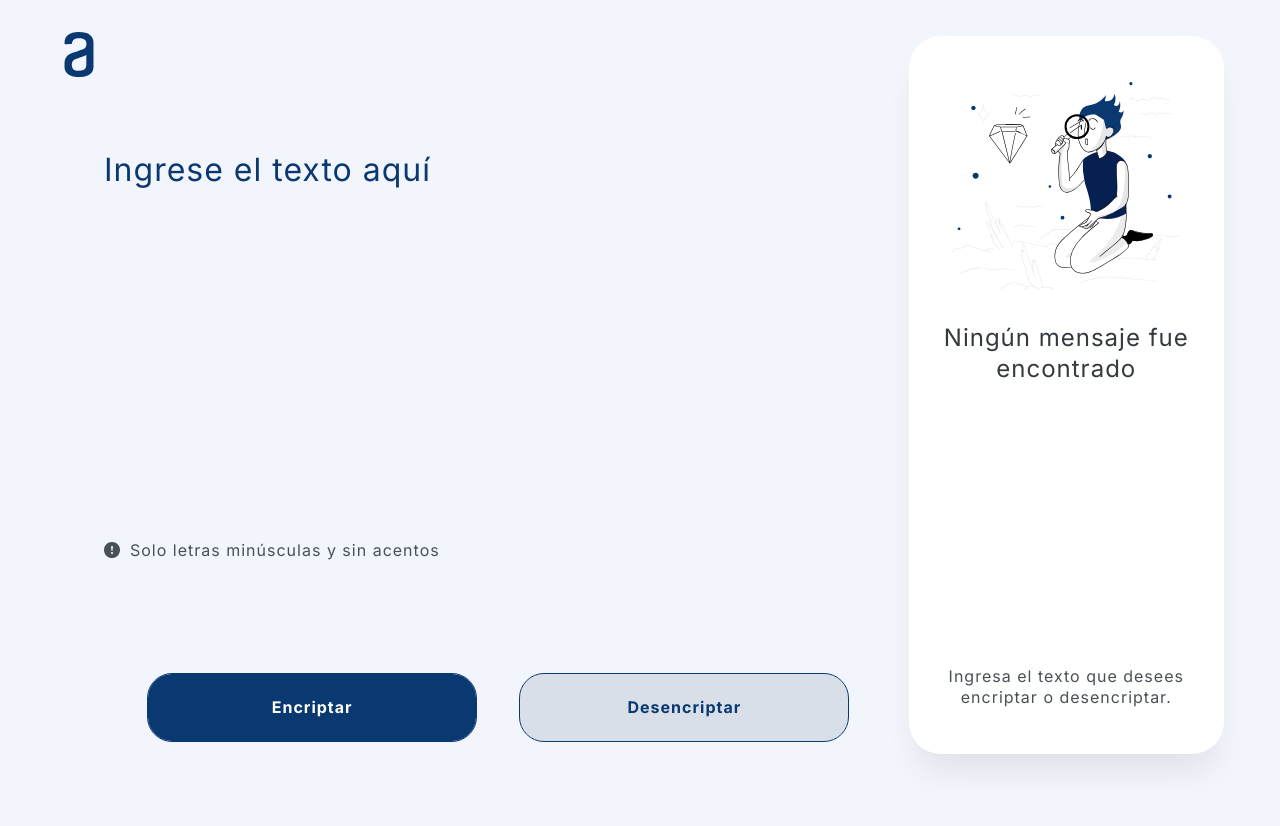
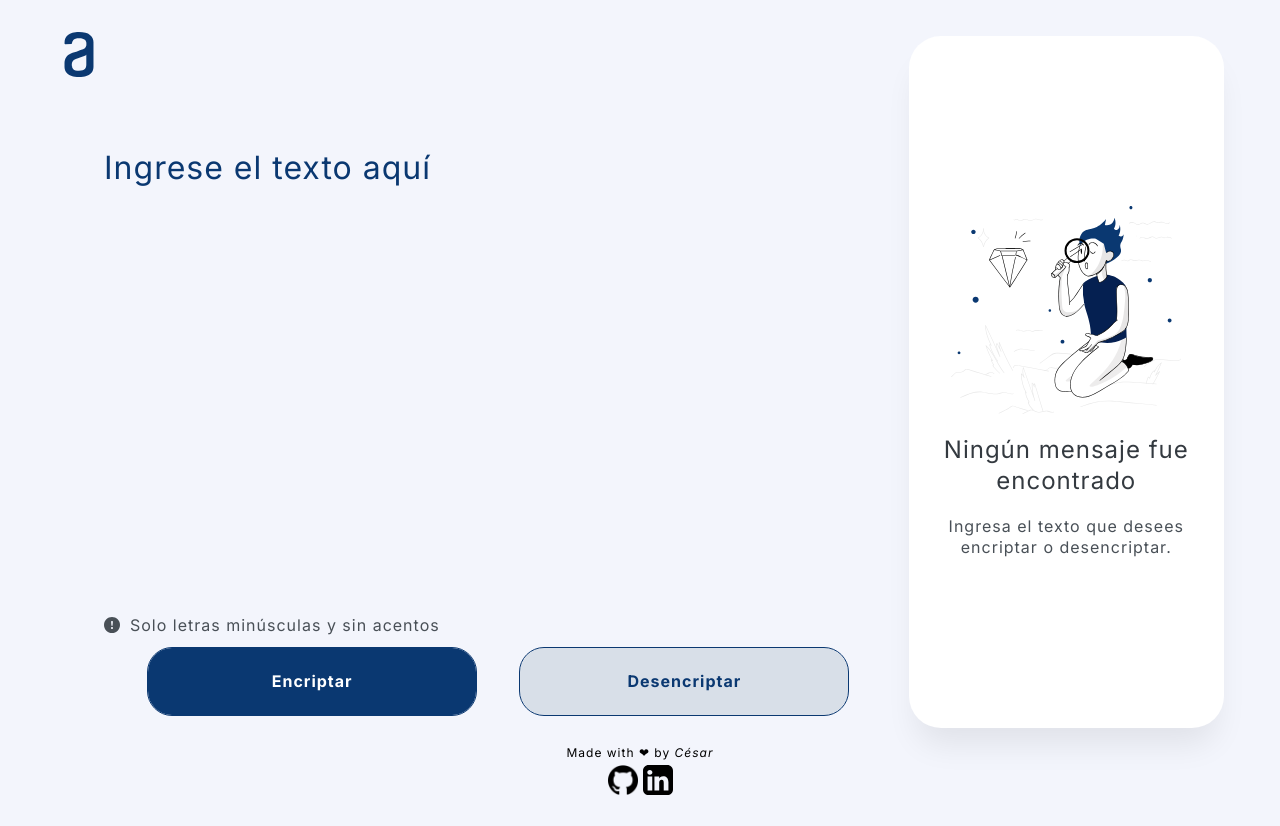
Before and after one commit to CesarCarmona30/EncriptadorONE, a plain HTML site: page index.html in a window 1280 px wide. After the commit the page ends 800 px from the top, so only its background shows below. Drawn offline with Linux system fonts and the light colour scheme.

Commit message:
update files

```diff
--- a/assets/css/style.css
+++ b/assets/css/style.css
@@ -163,7 +163,7 @@ textarea::placeholder {
 	flex-direction: column;
 	justify-content: center;
 	padding: 16px;
-	gap: 32px;
+	gap: 20px;
 	box-shadow: 0px 24px 32px -8px rgba(0, 0, 0, 0.08);
 }
 .setting{
@@ -207,9 +207,11 @@ footer {
 	flex-direction: column;
 	justify-content: center;
 	align-items: center;
+	gap: 6px;
 }
 .creator{
-	font-size: 18px;
+	font-family: 'Inter';
+	font-size: 12px;
 }
 .owner{
 	color: #000;
--- a/index.html
+++ b/index.html
@@ -2,8 +2,10 @@
 <html lang="en">
 <head>
   <meta charset="UTF-8">
+  <meta http-equiv="X-UA-Compatible" content="IE=edge">
   <meta name="viewport" content="width=device-width, initial-scale=1.0">
   <title>Encriptador</title>
+  <link rel="shortcut icon" type="image/x-icon" href="./assets/imgs/alura-white-logo.png">
   <link rel="stylesheet" href="./assets/css/reset.css">
   <link rel="stylesheet" href="./assets/css/style.css">
   <link rel="preconnect" href="https://fonts.googleapis.com">
@@ -23,36 +25,38 @@
   <main>
     <article class="container">
       <section class="left">
-        <textarea class="text-input" cols="30" rows="10" placeholder="Ingrese el texto aquí"></textarea>
+        <textarea class="text-input" placeholder="Ingrese el texto aquí"></textarea>
         <div class="content_buttons">
           <span class="info">
             <img src="./assets/imgs/alert.svg" alt="advertencia">
               Solo letras minúsculas y sin acentos
-          </span>
-        </div>
-        <div class="buttons">
-          <button class="btn-encrypt">Encriptar</button>
-          <button class="btn-decrypt">Desencriptar</button>
+            </span>
+            <div class="buttons">
+              <button class="btn-encrypt">Encriptar</button>
+              <button class="btn-decrypt">Desencriptar</button>
+            </div>
         </div>
       </section>
       <section class="right">
         <img src="./assets/imgs/search.svg" class="search" alt="Ningún mensaje fue encontrado. Ingresa el texto que desees encriptar o desencriptar.">
-        <textarea class="text-output" cols="20" rows="10" readonly placeholder="Ningún mensaje fue encontrado"></textarea>
+        <textarea class="text-output" readonly placeholder="Ningún mensaje fue encontrado"></textarea>
         <p class="info" id="text-info">Ingresa el texto que desees encriptar o desencriptar.</p>
         <button class="btn-copy bn-hide">Copiar</button>
       </section>
     </article>
   </main>
   <footer class="footer">
-    <p class="creator">
-      <a href="https://github.com/CesarCarmona30" target="_blank" class="owner"></a>
+    <p class="creator">Made with ❤ by
+      <a href="https://github.com/CesarCarmona30" target="_blank" class="owner">
+        César
+      </a>
     </p>
     <div>
-      <a href="" target="_blank">
-        <img class="links" src="" alt="">
+      <a href="https://github.com/CesarCarmona30" target="_blank">
+        <img class="links" src="./assets/imgs/github-black.png" alt="github_logo">
       </a>
-      <a href="" target="_blank">
-        <img class="links" src="" alt="">
+      <a href="https://www.linkedin.com/in/c%C3%A9sar-carmona-67a751308/" target="_blank">
+        <img class="links" src="./assets/imgs/linkedin.svg" alt="linkedin_logo">
       </a>
     </div>
   </footer>
```
Also changed, not shown: assets/imgs/alura-white-logo.png (added), assets/imgs/github-black.png (added), assets/imgs/linkedin.svg (added).
